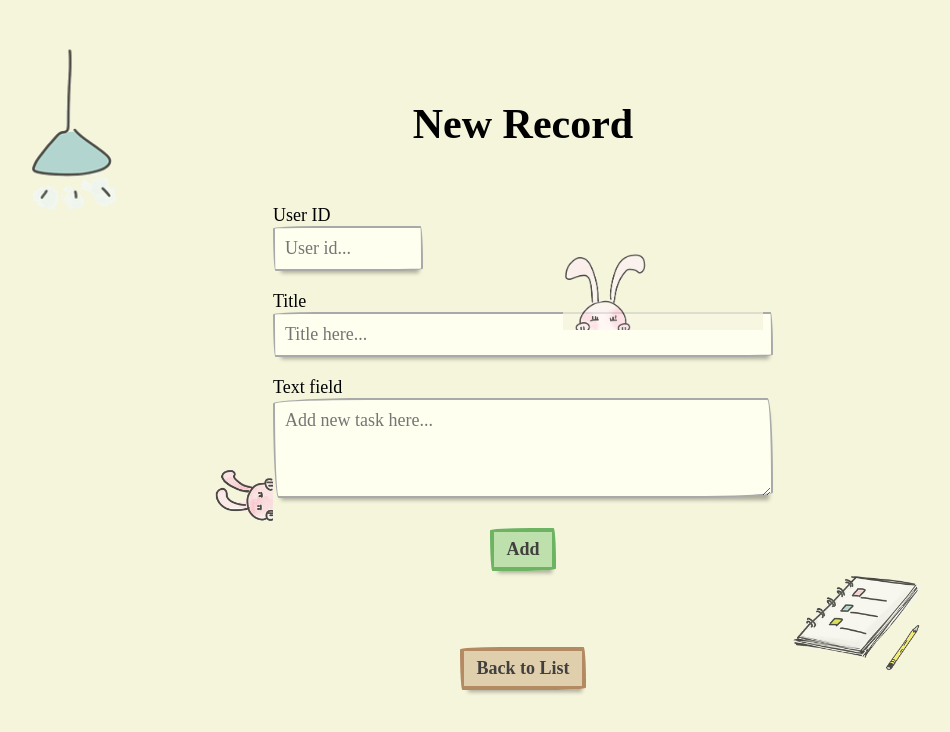
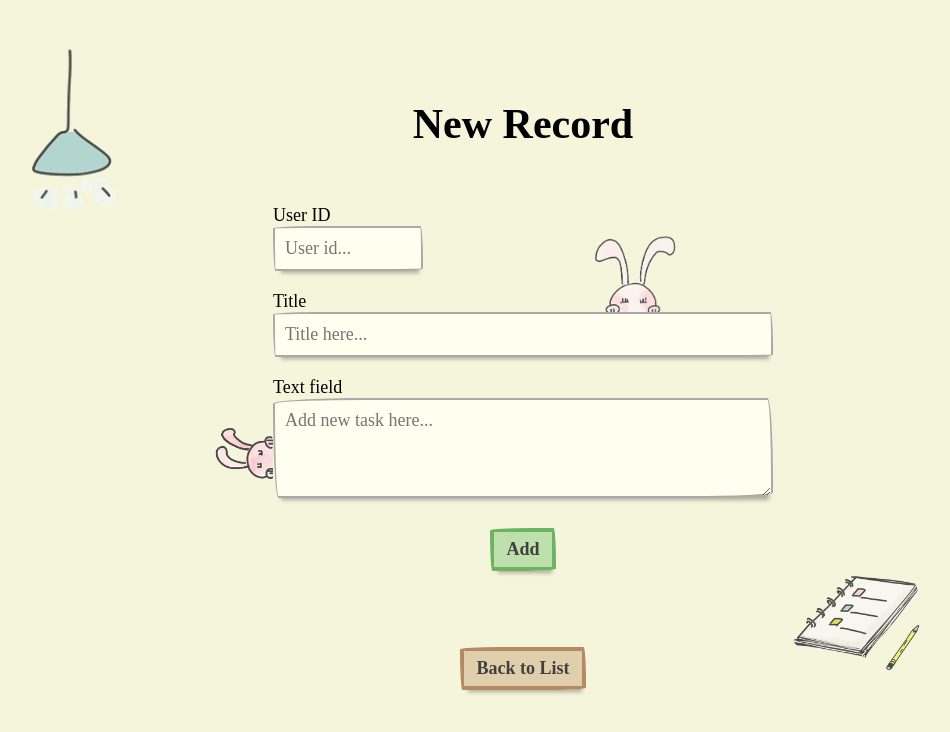
Before and after one commit to simonachess/present-connection, a React (Create React App) app: page /new-record in a window 1280 px wide. Shown: the top 732 px of the page, without its empty margins (117-1067 px from the left). Built offline with nearby package versions, Linux system fonts and the light colour scheme; a web font is replaced by a local one.

Commit message:
media screen fixed

```diff
--- a/src/css/new-record.css
+++ b/src/css/new-record.css
@@ -65,15 +65,16 @@ input::-webkit-outer-spin-button, input::-webkit-inner-spin-button {
 .bunny-img {
 	background-image: url('../img/bunny1.png');
 	height: 80px;
-	top: 25%;
-	left: 58%;
+	width: 90px;
+	top: 22%;
+	left: 64%;
 }
 
 .bunny-little-img {
 	background-image: url('../img/bunny2.png');
 	height: 60px;
 	width: 60px;
-	top: 61%;
+	top: 54%;
 	left: -12%;
 }
 
@@ -90,8 +91,11 @@ input::-webkit-outer-spin-button, input::-webkit-inner-spin-button {
 		right: -12%;
 	}
 	.bunny-img {
-		top: 28%;
+		top: 29%;
 		left: 62%;
+	}
+	.bunny-little-img {
+		top: 58%;
 	}
 }
 
@@ -105,4 +109,7 @@ input::-webkit-outer-spin-button, input::-webkit-inner-spin-button {
 	.bunny-little-img, .book-img, .one-light-img {
 		display: none;
 	}
+	.bunny-img {
+		top: 28%;
+	}
 }
--- a/src/css/record-details.css
+++ b/src/css/record-details.css
@@ -64,6 +64,9 @@
 	.flower-img {
 		left: -5%;
 	}
+	.cat-img {
+		width: 60px;
+	}
 	.details-subcontainer {
 		margin-bottom: 20px;
 	}
@@ -88,13 +91,14 @@
 	}
 	.item-key-style {
 		width: 100px;
-		padding: 8px 0px;
+		padding: 4px 0;
+		margin: 3px 0;
 		font-size: 16px;
 	}
 	.cat-img {
 		right: 13%;
 		top: -17%;
-		width: 70px;
+		width: 50px;
 		transform: rotate(-90deg)
 	}
 	.flower-img {
```
Also changed, not shown: src/img/cat.png.
